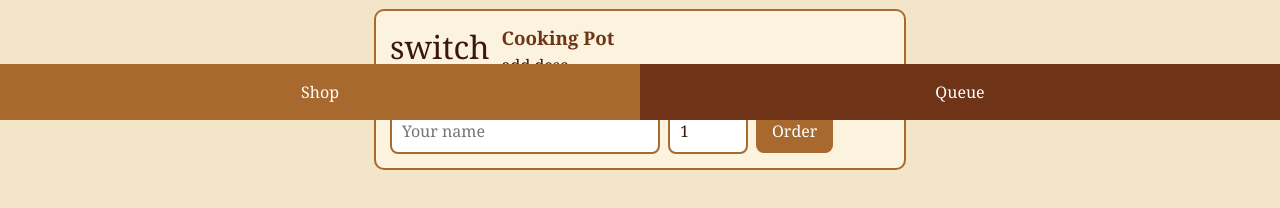
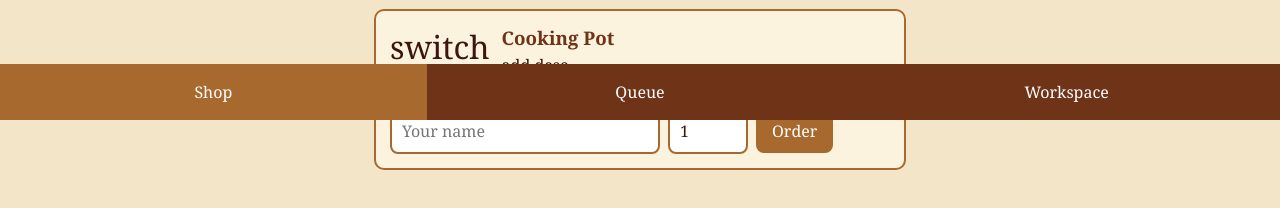
Before and after one commit to MaazHawa/KU-HSD-2026, a plain HTML site: page index.html in a window 1280 px wide. Shown: the part 680-888 px from the top of the page. Drawn offline with Linux system fonts and the light colour scheme.

Commit message:
Update index.html

```diff
--- a/index.html
+++ b/index.html
@@ -24,6 +24,7 @@
   <nav>
     <button id="nav-shop" class="active">Shop</button>
     <button id="nav-queue">Queue</button>
+    <button id="nav-workspace">Workspace</button>
   </nav>
 
   </main>
```
